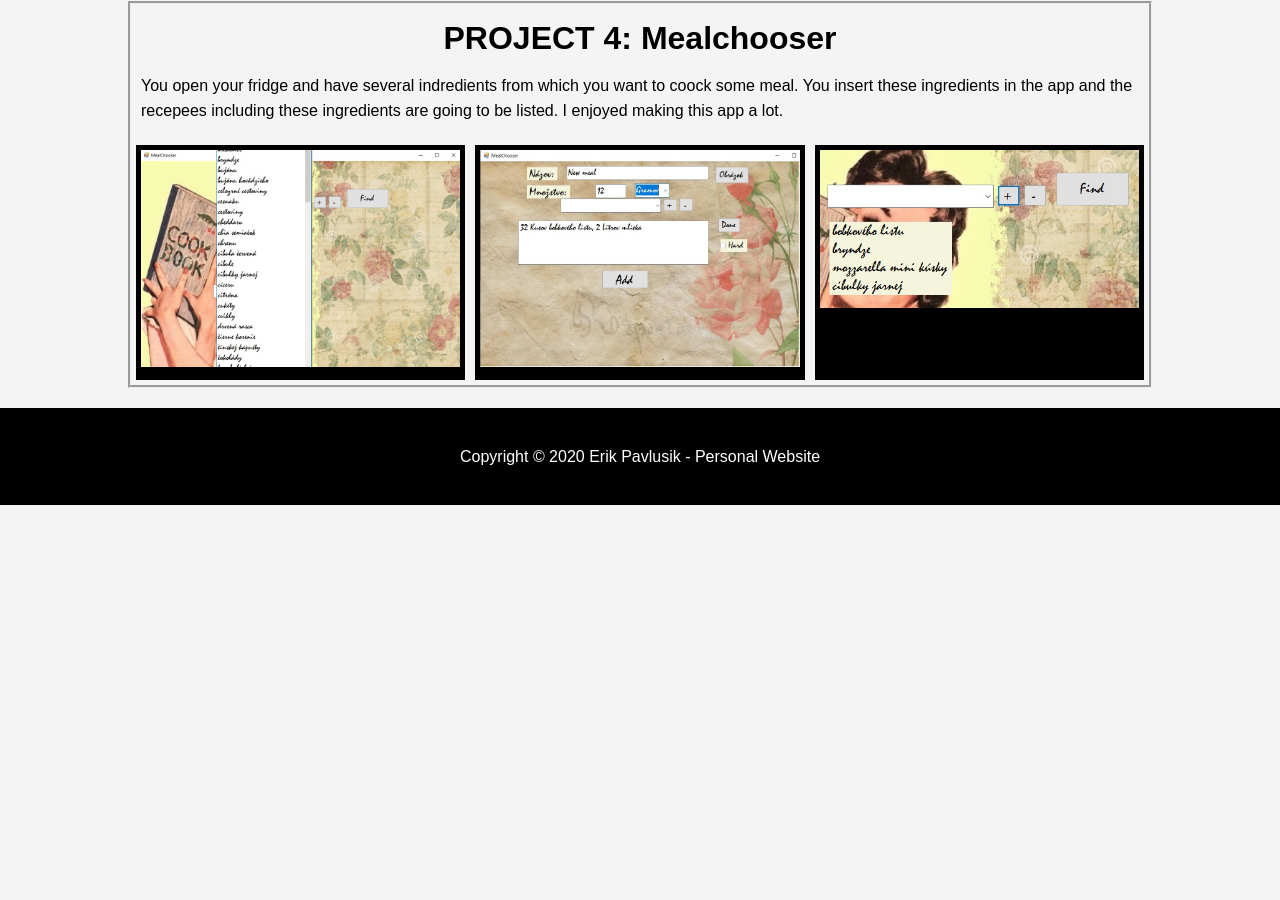
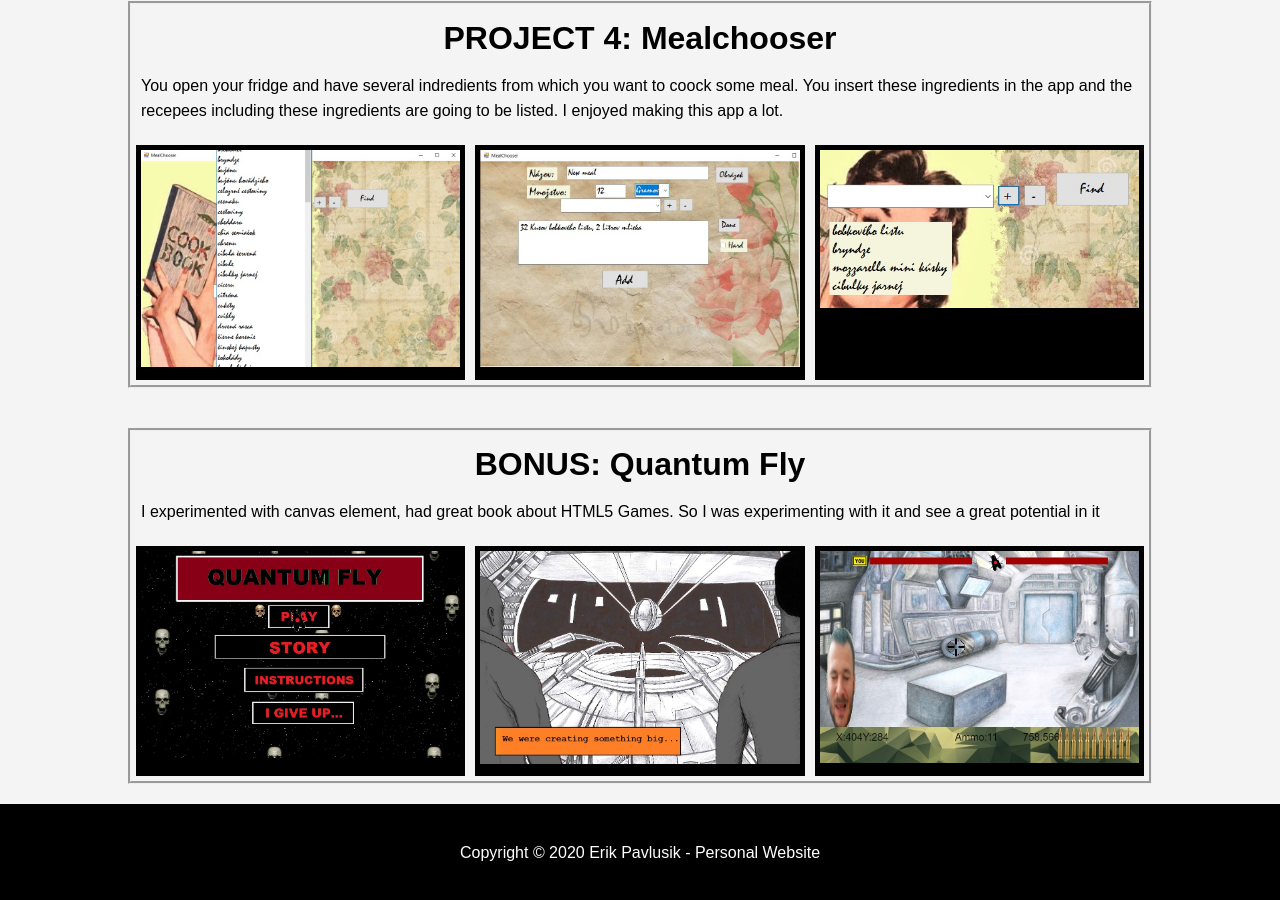
Before and after one commit to epavlusik/erikpavlusikweb2, a plain HTML site: page op.html in a window 1280 px wide. Shown: the part 1700-2600 px from the top of the page. Before the commit the page ends 2205 px from the top, so only its background shows below. Drawn offline with Linux system fonts and the light colour scheme.

Commit message:
Update op.html

```diff
--- a/op.html
+++ b/op.html
@@ -137,6 +137,27 @@
 				</div>
 			</div>
 	</div>
+	<div class="container">
+			<div id="proj-box">
+				<h1 class="page-title">
+					BONUS: Quantum Fly
+				</h1>
+				<p>
+					I experimented with canvas element, had great book about HTML5 Games. So I was experimenting with it and see a great potential in it
+				</p>
+				<div class="row">
+					<div class="column">
+						<img src="./images/project13.jpg" alt="Snow" style="width:100%">
+					</div>
+					<div class="column">
+						<img src="./images/project14.jpg" alt="Snow" style="width:100%">
+					</div>
+					<div class="column">
+						<img src="./images/project15.jpg" alt="Snow" style="width:100%">
+					</div>
+				</div>
+			</div>
+	</div>
 	<footer id="footer">
 		<p>Copyright &copy; 2020 Erik Pavlusik - Personal Website</p>
 	</footer>
```
